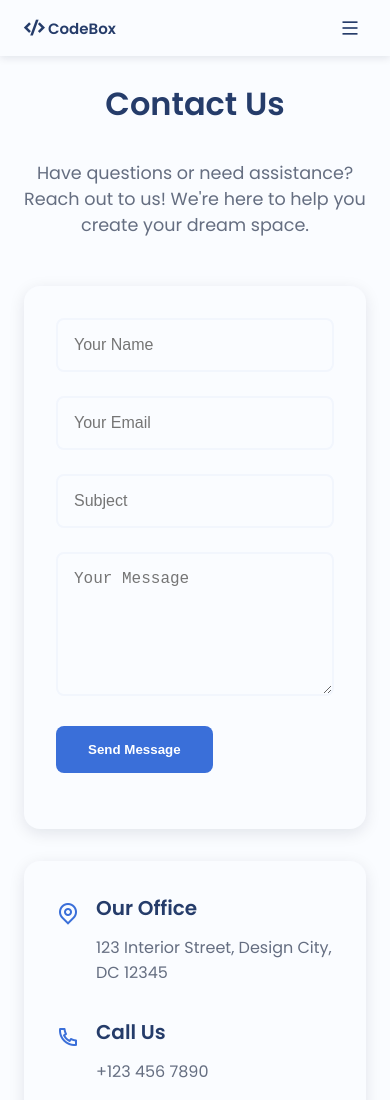
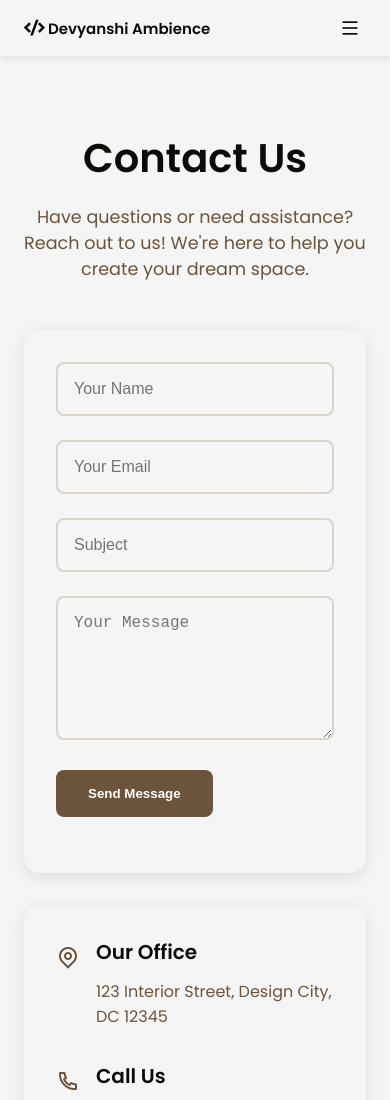
Before and after one commit to itsomprakash48/furniture, a plain HTML site: page contactus.html in a window 390 px wide. Shown: the top 1100 px of the page. Drawn offline with nearby package versions, Linux system fonts and the light colour scheme.

Commit message:
verdion -2.1 Update styles and layout for contact us section; refactor color variables and enhance responsiveness

```diff
--- a/assets/css/contacus.css
+++ b/assets/css/contacus.css
@@ -2,22 +2,30 @@
 /*=============== VARIABLES CSS ===============*/
 :root {
   --header-height: 3.5rem;
+
   /*========== Colors ==========*/
-  /*Color mode HSL(hue, saturation, lightness)*/
-  --first-color: hsl(220, 68%, 54%);
-  --first-color-lighten: hsl(220, 68%, 97%);
-  --title-color: hsl(220, 48%, 28%);
-  --text-color: hsl(220, 12%, 45%);
-  --body-color: hsl(220, 100%, 99%);
+  --first-color: #6b533c; /* Primary color */
+  --first-color-lighten: #dbd4cb; /* Lightened primary color */
+  --title-color: #0c0b07; /* Title color */
+  --text-color: #6b533c; /* Text color */
+  --body-color: #f5f5f5; /* Background color, lightened for contrast */
+  --scrollbar-thumb: #b9a185; /* Scrollbar thumb color */
+  --box-shadow: hsla(220, 68%, 12%, 0.1); /* Box shadow, kept as is */
+  --dropdown-bg: #dbd4cb; /* Dropdown background */
+  --dropdown-hover: #6b533c; /* Dropdown hover color */
+  --card-bg: #fff; /* Card background, kept as white for contrast */
+  --button-hover: #b9a185; /* Button hover color */
+
   /*========== Font and typography ==========*/
-  /*.5rem = 8px | 1rem = 16px ...*/
   --body-font: "Poppins", sans-serif;
-  --normal-font-size: .938rem;
-  --small-font-size: .813rem;
-  --smaller-font-size: .75rem;
+  --normal-font-size: 0.938rem;
+  --small-font-size: 0.813rem;
+  --smaller-font-size: 0.75rem;
+
   /*========== Font weight ==========*/
   --font-medium: 500;
   --font-semi-bold: 600;
+
   /*========== z index ==========*/
   --z-tooltip: 10;
   --z-fixed: 100;
@@ -42,6 +50,7 @@ body {
   font-size: var(--normal-font-size);
   background-color: var(--body-color);
   color: var(--text-color);
+  padding-top: var(--header-height);
 }
 .container {
   max-width: 1200px;
--- a/assets/css/styles.css
+++ b/assets/css/styles.css
@@ -6,17 +6,17 @@
   --header-height: 3.5rem;
 
   /*========== Colors ==========*/
-  --first-color: hsl(220, 68%, 54%);
-  --first-color-lighten: hsl(220, 68%, 97%);
-  --title-color: hsl(220, 48%, 28%);
-  --text-color: hsl(220, 12%, 45%);
-  --body-color: hsl(220, 100%, 99%);
-  --scrollbar-thumb: hsl(220, 12%, 70%);
-  --box-shadow: hsla(220, 68%, 12%, 0.1);
-  --dropdown-bg: hsl(220, 68%, 97%);
-  --dropdown-hover: hsl(220, 68%, 54%);
-  --card-bg: hsl(0, 0%, 100%);
-  --button-hover: hsl(220, 68%, 54%);
+  --first-color: #6b533c; /* Primary color */
+  --first-color-lighten: #dbd4cb; /* Lightened primary color */
+  --title-color: #0c0b07; /* Title color */
+  --text-color: #6b533c; /* Text color */
+  --body-color: #f5f5f5; /* Background color, lightened for contrast */
+  --scrollbar-thumb: #b9a185; /* Scrollbar thumb color */
+  --box-shadow: hsla(220, 68%, 12%, 0.1); /* Box shadow, kept as is */
+  --dropdown-bg: #dbd4cb; /* Dropdown background */
+  --dropdown-hover: #6b533c; /* Dropdown hover color */
+  --card-bg: #fff; /* Card background, kept as white for contrast */
+  --button-hover: #b9a185; /* Button hover color */
 
   /*========== Font and typography ==========*/
   --body-font: "Poppins", sans-serif;
@@ -567,6 +567,13 @@ a {
 }
 
 /*=============== OFFERINGS SECTION ===============*/
+.one-stop-shop__description {
+  font-size: 1.1rem;
+  color: var(--text-color);
+  margin-bottom: 2rem;
+  text-align: center;
+}
+
 .offerings {
   padding: 5rem 0;
   background-color: var(--body-color);
@@ -795,3 +802,176 @@ a {
     gap: 1rem;
   }
 }
+
+
+
+/*================= Contact Us Section ============*/
+.contact-us {
+  padding: 8rem 0;
+  background-color: var(--body-color);
+}
+
+.section__title {
+  font-size: 2.5rem;
+  color: var(--title-color);
+  text-align: center;
+  margin-bottom: 1rem;
+  animation: fadeInDown 1s ease-in-out;
+}
+
+.section__description {
+  font-size: 1.1rem;
+  color: var(--text-color);
+  text-align: center;
+  margin-bottom: 3rem;
+  animation: fadeInUp 1s ease-in-out;
+}
+
+.contact-us__content {
+  display: grid;
+  grid-template-columns: 1fr;
+  gap: 2rem;
+  margin-bottom: 3rem;
+}
+
+.contact-us__form {
+  background-color: var(--body-color);
+  padding: 2rem;
+  border-radius: 1rem;
+  box-shadow: 0 4px 16px var(--box-shadow);
+  animation: fadeInLeft 1s ease-in-out;
+}
+
+.form__group {
+  margin-bottom: 1.5rem;
+}
+
+.form__group input,
+.form__group textarea {
+  width: 100%;
+  padding: 1rem;
+  border: 2px solid var(--first-color-lighten);
+  border-radius: 0.5rem;
+  font-size: 1rem;
+  color: var(--text-color);
+  transition: border-color 0.3s;
+  background-color: var(--body-color);
+}
+
+.form__group input:focus,
+.form__group textarea:focus {
+  border-color: var(--first-color);
+  outline: none;
+}
+
+.form__group textarea {
+  resize: vertical;
+}
+
+.btn--primary {
+  background-color: var(--first-color);
+  color: #fff;
+  padding: 1rem 2rem;
+  border-radius: 0.5rem;
+  text-decoration: none;
+  font-weight: 600;
+  transition: background-color 0.3s;
+  cursor: pointer;
+  border: none;
+}
+
+.btn--primary:hover {
+  background-color: var(--button-hover);
+}
+
+.contact-us__details {
+  background-color: var(--body-color);
+  padding: 2rem;
+  border-radius: 1rem;
+  box-shadow: 0 4px 16px var(--box-shadow);
+  animation: fadeInRight 1s ease-in-out;
+}
+
+.contact-us__item {
+  display: flex;
+  align-items: flex-start;
+  margin-bottom: 2rem;
+}
+
+.contact-us__item i {
+  font-size: 1.5rem;
+  color: var(--first-color);
+  margin-right: 1rem;
+  margin-top: 0.5rem;
+}
+
+.contact-us__item h3 {
+  font-size: 1.25rem;
+  color: var(--title-color);
+  margin-bottom: 0.75rem;
+}
+
+.contact-us__item p {
+  font-size: 1rem;
+  color: var(--text-color);
+  margin: 0;
+}
+
+.contact-us__map {
+  border-radius: 1rem;
+  overflow: hidden;
+  box-shadow: 0 4px 16px var(--box-shadow);
+  animation: fadeInUp 1s ease-in-out;
+}
+
+/* Animations */
+@keyframes fadeInDown {
+  0% {
+    opacity: 0;
+    transform: translateY(-20px);
+  }
+  100% {
+    opacity: 1;
+    transform: translateY(0);
+  }
+}
+
+@keyframes fadeInUp {
+  0% {
+    opacity: 0;
+    transform: translateY(20px);
+  }
+  100% {
+    opacity: 1;
+    transform: translateY(0);
+  }
+}
+
+@keyframes fadeInLeft {
+  0% {
+    opacity: 0;
+    transform: translateX(-20px);
+  }
+  100% {
+    opacity: 1;
+    transform: translateX(0);
+  }
+}
+
+@keyframes fadeInRight {
+  0% {
+    opacity: 0;
+    transform: translateX(20px);
+  }
+  100% {
+    opacity: 1;
+    transform: translateX(0);
+  }
+}
+
+/* Responsive Design */
+@media screen and (min-width: 768px) {
+  .contact-us__content {
+    grid-template-columns: 1fr 1fr;
+  }
+}
--- a/contactus.html
+++ b/contactus.html
@@ -9,7 +9,7 @@
 
     <title>Contact Us - Responsive Design</title>
 
-     <link rel="stylesheet" href="assets/css/contacus.css">
+     <link rel="stylesheet" href="assets/css/styles.css">
 </head>
 <body>
     <!-- Contact Us Section -->
--- a/navbar.js
+++ b/navbar.js
@@ -7,7 +7,7 @@ function createNavbar() {
             <nav class="nav container">
                 <div class="nav__data">
                     <a href="#" class="nav__logo">
-                        <i class="ri-code-s-slash-line"></i> CodeBox
+                        <i class="ri-code-s-slash-line"></i> Devyanshi Ambience
                     </a>
 
                     <div class="nav__toggle" id="nav-toggle">
```
Also changed, not shown: index.html (+2 -1 lines).
